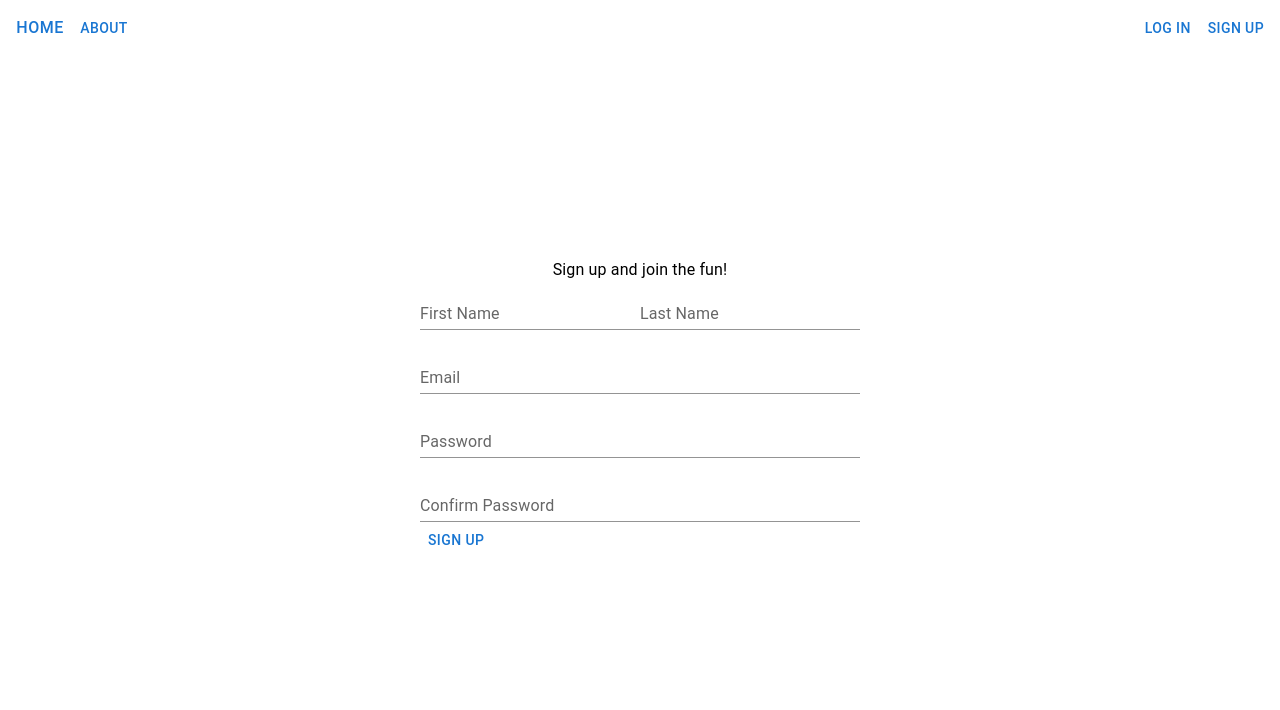
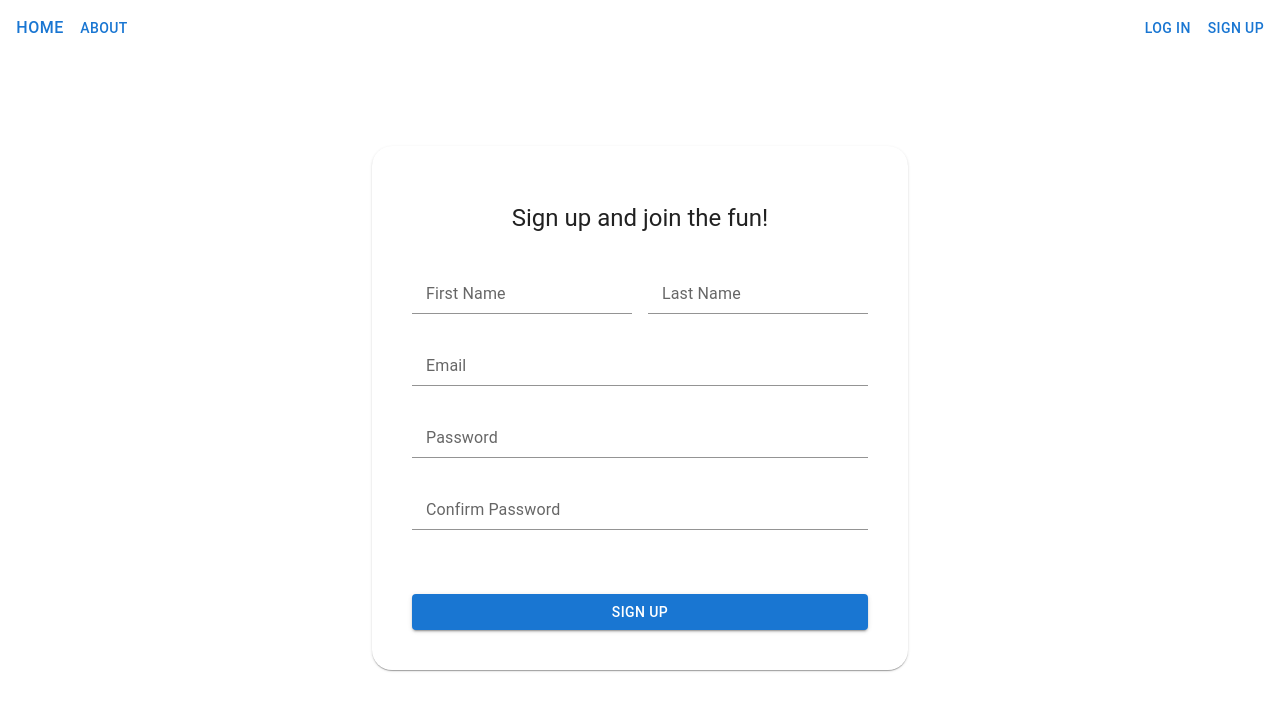
Before and after one commit to bengoh815/travellingProblem, a React (Create React App) app in the folder client/: page /signup in a window 1280 px wide. Shown: the top 710 px of the page. Built offline with nearby package versions, Linux system fonts and the light colour scheme.

Commit message:
Better UI
Need to work on validation
Need to work on UI Design

```diff
--- a/client/src/pages/Signup.tsx
+++ b/client/src/pages/Signup.tsx
@@ -5,8 +5,9 @@ import {
   Box,
   Button,
   FormControl,
+  Input,
   InputLabel,
-  TextField,
+  Paper,
   Typography,
 } from "@mui/material";
 
@@ -57,7 +58,8 @@ export default function Signup() {
             justifyContent: "center",
           }}
         >
-          <Typography sx={{ textAlign: "center" }}>
+          <Paper sx={{ p: 3, borderRadius: 5 }}>
+            <Typography variant="h5" sx={{ my: 4, textAlign: "center" }}>
               Sign up and join the fun!
             </Typography>
             <form onSubmit={handleSubmit}>
@@ -66,62 +68,75 @@ export default function Signup() {
                   display: "flex",
                   flexDirection: "column",
                   justifyContent: "center",
+                  gap: 3,
+                  m: 2,
+                }}
+              >
+                <Box
+                  sx={{
+                    display: "flex",
                     gap: 2,
                   }}
                 >
-              <Box>
-                <TextField
+                  <FormControl>
+                    <InputLabel htmlFor="su-fn">First Name</InputLabel>
+                    <Input
                       id="su-fn"
                       name="firstName"
-                  label="First Name"
-                  variant="standard"
+                      type="text"
                       value={formState.firstName}
                       onChange={handleFormChange}
                     />
-                <TextField
+                  </FormControl>
+                  <FormControl>
+                    <InputLabel htmlFor="su-ln">Last Name</InputLabel>
+                    <Input
                       id="su-ln"
                       name="lastName"
-                  label="Last Name"
-                  variant="standard"
+                      type="text"
                       value={formState.lastName}
                       onChange={handleFormChange}
                     />
+                  </FormControl>
                 </Box>
-              <TextField
+                <FormControl>
+                  <InputLabel htmlFor="su-e">Email</InputLabel>
+                  <Input
                     id="su-e"
                     name="email"
-                label="Email"
-                variant="standard"
+                    type="text"
                     value={formState.email}
                     onChange={handleFormChange}
                   />
+                </FormControl>
                 <FormControl>
-                <TextField
+                  <InputLabel htmlFor="su-p">Password</InputLabel>
+                  <Input
                     id="su-p"
                     name="password"
                     type="password"
-                  label="Password"
-                  variant="standard"
                     value={formState.password}
                     onChange={handleFormChange}
                   />
                 </FormControl>
                 <FormControl>
-                <TextField
+                  <InputLabel htmlFor="su-cp">Confirm Password</InputLabel>
+                  <Input
                     id="su-cp"
                     name="confirmPassword"
                     type="password"
-                  label="Confirm Password"
-                  variant="standard"
                     value={formState.confirmPassword}
                     onChange={handleFormChange}
                   />
                 </FormControl>
-            </Box>
                 {error && <Typography color="error">{error}</Typography>}
 
-            <Button type="submit">Sign up</Button>
+                <Button variant="contained" type="submit" sx={{ mt: 5 }}>
+                  Sign up
+                </Button>
+              </Box>
             </form>
+          </Paper>
         </Box>
       </Box>
     </Box>
```
Lines whose indentation alone changed are shown as unchanged.
